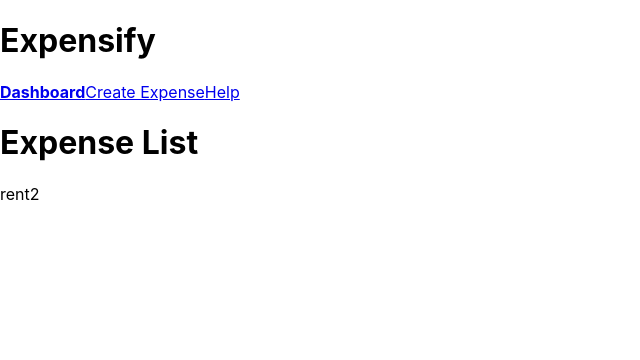
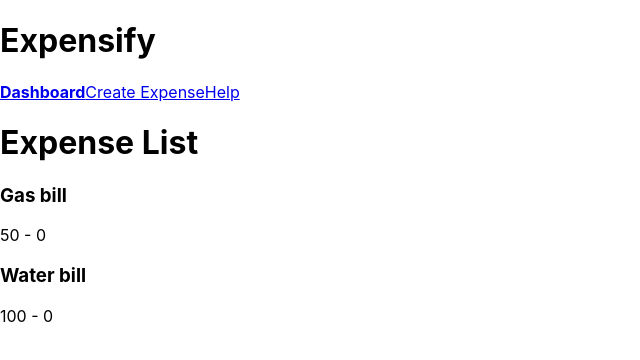
Before and after one commit to rickytorrez/expensify, a React (Create React App) app: page / in a window 1280 px wide. Shown: the top 360 px of the page, without its empty margins (0-640 px from the left). Built offline with nearby package versions, Linux system fonts and the light colour scheme; the HTML template or start-up script is replaced by a standard one.

Commit message:
child components, selector use

```diff
--- a/src/App.js
+++ b/src/App.js
@@ -15,7 +15,7 @@
 store.dispatch(setTextFilter('water'));
 
 setTimeout(() => {
-  store.dispatch(setTextFilter('rent'));
+  store.dispatch(setTextFilter('bill'));
 }, 3000);
 
 const state = store.getState();
--- a/src/components/ExpenseList.jsx
+++ b/src/components/ExpenseList.jsx
@@ -1,18 +1,20 @@
 import React from 'react';
 import { connect } from 'react-redux';
+import ExpenseListItem from './ExpenseListItem';
+import selectExpenses from '../selectors/expenses';
 
 const ExpenseList = (props) => (
   <div>
     <h1>Expense List</h1>
-    {props.filters.text}
-    {props.expenses.length}
+    {props.expenses.map((expense) => {
+      return <ExpenseListItem key={expense.id} {...expense} />;
+    })}
   </div>
 );
 
 const mapStateToProps = (state) => {
   return {
-    expenses: state.expenses,
-    filters: state.filters,
+    expenses: selectExpenses(state.expenses, state.filters),
   };
 };
 
--- /dev/null
+++ b/src/components/ExpenseListItem.jsx
@@ -0,0 +1,12 @@
+import React from 'react';
+
+const ExpenseListItem = ({ description, amount, createdAt }) => (
+  <div>
+    <h3>{description}</h3>
+    <p>
+      {amount} - {createdAt}
+    </p>
+  </div>
+);
+
+export default ExpenseListItem;
```
